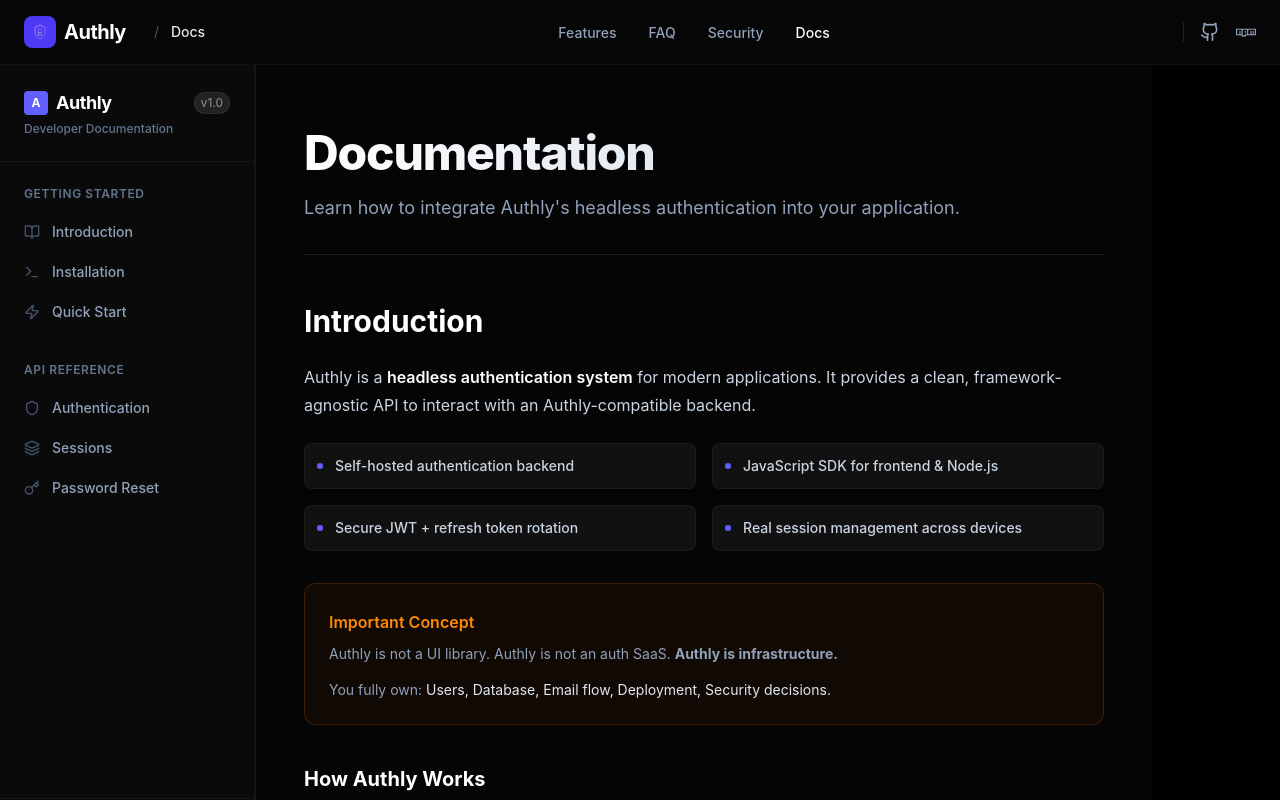
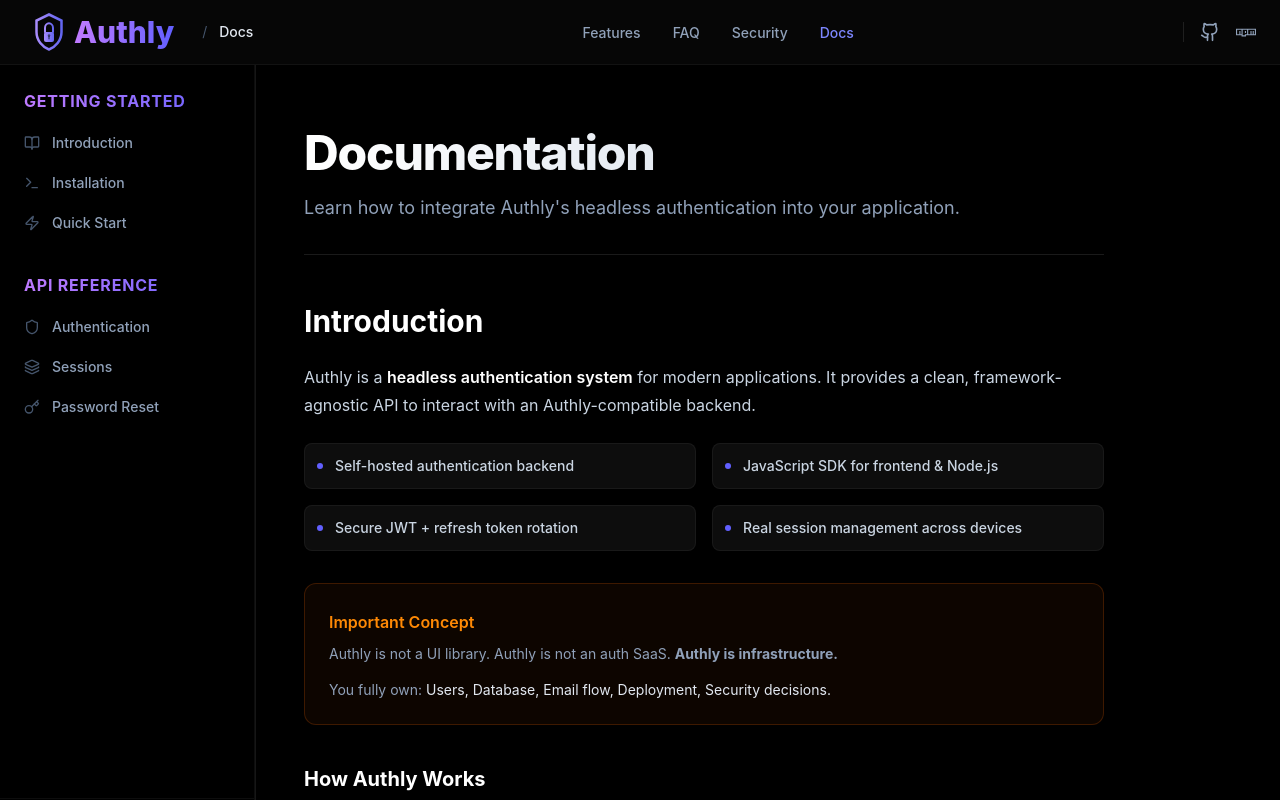
Before and after one commit to Prateet-Github/authly, a React (Vite) app: page /docs in a window 1280 px wide. Built offline with nearby package versions, Linux system fonts and the light colour scheme.

Commit message:
feat: update Logo component gradient ID; enhance Navbar and Sidebar styling; add backend setup and session revoke sections in Docs; refine Hero component layout

```diff
--- a/src/components/common/Logo.jsx
+++ b/src/components/common/Logo.jsx
@@ -1,5 +1,5 @@
 export function Logo({ size = 32, className = "" }) {
-  const gradientId = `logo-gradient-${size}`;
+  const gradientId = `authly-gradient-${size}`;
 
   return (
     <div className={`flex items-center ${className}`}>
@@ -11,12 +11,14 @@ export function Logo({ size = 32, className = "" }) {
         className="shrink-0"
       >
         <defs>
-          <linearGradient id={gradientId} x1="0%" y1="0%" x2="100%" y2="100%">
+          {/* LEFT → RIGHT like bg-linear-to-r */}
+          <linearGradient id={gradientId} x1="0%" y1="0%" x2="100%" y2="0%">
             <stop offset="0%" stopColor="#a78bfa" />
             <stop offset="100%" stopColor="#6366f1" />
           </linearGradient>
         </defs>
 
+        {/* Shield outline */}
         <path
           d="M50 15 L75 27 L75 50 C75 67 63 80 50 85 C37 80 25 67 25 50 L25 27 Z"
           stroke={`url(#${gradientId})`}
@@ -24,8 +26,17 @@ export function Logo({ size = 32, className = "" }) {
           fill="none"
         />
 
-        <rect x="40" y="50" width="20" height="20" rx="4" fill={`url(#${gradientId})`} />
+        {/* Lock body */}
+        <rect
+          x="40"
+          y="50"
+          width="20"
+          height="20"
+          rx="4"
+          fill={`url(#${gradientId})`}
+        />
 
+        {/* Lock shackle */}
         <path
           d="M42 50 L42 42 C42 36.5 46 32.5 50 32.5 C54 32.5 58 36.5 58 42 L58 50"
           stroke={`url(#${gradientId})`}
@@ -34,8 +45,16 @@ export function Logo({ size = 32, className = "" }) {
           strokeLinecap="round"
         />
 
-        <circle cx="50" cy="57" r="2.5" fill="#0f172a" />
-        <rect x="48.5" y="57" width="3" height="8" rx="1.5" fill="#0f172a" />
+        {/* Keyhole (slightly transparent for depth) */}
+        <circle cx="50" cy="57" r="2.5" fill="rgba(15,23,42,0.6)" />
+        <rect
+          x="48.5"
+          y="57"
+          width="3"
+          height="8"
+          rx="1.5"
+          fill="rgba(15,23,42,0.6)"
+        />
       </svg>
     </div>
   );
--- a/src/components/layout/Navbar.jsx
+++ b/src/components/layout/Navbar.jsx
@@ -1,6 +1,16 @@
 import { useState, useEffect } from "react";
 import { Link, useLocation } from "react-router-dom";
-import { Menu, X, Github, BookOpen, Layers, Zap, Shield, Terminal, ChevronRight } from "lucide-react";
+import {
+  Menu,
+  X,
+  Github,
+  BookOpen,
+  Layers,
+  Zap,
+  Shield,
+  Terminal,
+  ChevronRight,
+} from "lucide-react";
 import { FaNpm } from "react-icons/fa6";
 import { Logo } from "../common/Logo"; // Assuming you have this
 
@@ -41,14 +51,12 @@ const Navbar = () => {
   return (
     <nav className="sticky top-0 z-50 w-full border-b border-white/5 bg-[#0a0a0a]/80 backdrop-blur-md supports-backdrop-filter:bg-[#0a0a0a]/60">
       <div className="mx-auto flex h-16 max-w-7xl items-center justify-between px-6">
-
         {/* --- Left: Brand --- */}
         <div className="flex items-center gap-4">
-          <Link to="/" className="flex items-center gap-2 group">
-            <div className="relative flex h-8 w-8 items-center justify-center rounded-lg bg-indigo-600 text-white shadow-inner group-hover:bg-indigo-500 transition-colors">
-               <Logo size={20} color="white" />
-            </div>
-            <span className="text-xl font-bold tracking-tight">
+          <Link to="/" className="flex items-center">
+            <Logo size={50} />
+
+            <span className="font-extrabold hidden md:flex bg-linear-to-r from-purple-400 to-indigo-500 bg-clip-text text-transparent text-3xl">
               Authly
             </span>
           </Link>
@@ -69,7 +77,9 @@ const Navbar = () => {
               <Link
                 to={item.to}
                 className={`text-sm font-medium transition-colors hover:text-indigo-400 ${
-                  location.pathname === item.to ? "text-white" : "text-slate-400"
+                  location.pathname === item.to
+                    ? "text-indigo-400"
+                    : "text-slate-400"
                 }`}
               >
                 {item.label}
@@ -88,7 +98,7 @@ const Navbar = () => {
                 href={item.href}
                 target="_blank"
                 rel="noreferrer"
-                className="text-slate-400 hover:text-white transition-colors"
+                className="text-slate-400 hover:text-indigo-400 hover:scale-110 transition-colors"
                 aria-label={item.label}
               >
                 <item.icon className="h-5 w-5" />
@@ -115,7 +125,6 @@ const Navbar = () => {
       {isOpen && (
         <div className="absolute top-16 left-0 w-full h-[calc(100vh-4rem)] bg-[#0a0a0a] border-b border-white/10 overflow-y-auto md:hidden animate-in slide-in-from-top-2 duration-200">
           <div className="p-4 space-y-6">
-
             {/* Context: Documentation Links (Only if on Docs page) */}
             {isDocsPage && (
               <div className="space-y-3">
@@ -131,7 +140,9 @@ const Navbar = () => {
                         className="flex items-center gap-3 px-3 py-3 rounded-lg text-slate-300 hover:bg-white/5 hover:text-white transition-all border border-transparent hover:border-white/5"
                       >
                         <link.icon className="h-4 w-4 text-slate-500" />
-                        <span className="text-sm font-medium">{link.label}</span>
+                        <span className="text-sm font-medium">
+                          {link.label}
+                        </span>
                       </a>
                     </li>
                   ))}
@@ -175,7 +186,6 @@ const Navbar = () => {
                 ))}
               </div>
             </div>
-
           </div>
         </div>
       )}
--- a/src/components/layout/Sidebar.jsx
+++ b/src/components/layout/Sidebar.jsx
@@ -22,10 +22,9 @@ const Sidebar = () => {
   ];
 
   return (
-    <aside className="h-full w-full bg-[#0a0a0a] border-r border-white/5 flex flex-col">
-
+    <aside className="h-full w-full bg-black border-r border-white/5 flex flex-col">
       {/* --- Sidebar Header --- */}
-      <div className="p-6 border-b border-white/5">
+      {/* <div className="p-6 border-b border-white/5">
         <div className="flex items-center gap-2 mb-1">
           <div className="w-6 h-6 rounded bg-indigo-500 flex items-center justify-center">
             <span className="font-bold text-white text-xs">A</span>
@@ -38,13 +37,13 @@ const Sidebar = () => {
           </span>
         </div>
         <p className="text-xs text-slate-500 font-medium">Developer Documentation</p>
-      </div>
+      </div> */}
 
       {/* --- Navigation --- */}
       <nav className="flex-1 overflow-y-auto px-4 py-6 space-y-8">
         {menuGroups.map((group) => (
           <div key={group.label}>
-            <h3 className="mb-3 px-2 text-xs font-semibold uppercase tracking-wider text-slate-500">
+            <h3 className="mb-3 px-2   uppercase tracking-wider font-bold bg-linear-to-r from-purple-400 to-indigo-500 bg-clip-text text-transparent">
               {group.label}
             </h3>
 
--- a/src/sections/docs/Docs.jsx
+++ b/src/sections/docs/Docs.jsx
@@ -39,7 +39,7 @@ await confirmPasswordReset(authly["http"], {
 });`;
 
   return (
-    <div className="flex h-screen bg-[#050505] text-slate-200 overflow-hidden font-sans selection:bg-indigo-500/30">
+    <div className="flex h-screen bg-black text-slate-200 overflow-hidden font-sans selection:bg-indigo-500/30">
       {/* Sidebar - Fixed on the left */}
       <div className="hidden md:flex flex-col w-64 border-r border-white/5 bg-[#0a0a0a]">
         <Sidebar />
@@ -178,6 +178,77 @@ await confirmPasswordReset(authly["http"], {
             </div>
           </section>
 
+          {/* ================= BACKEND SETUP ================= */}
+          <section id="backend-setup" className="mb-20">
+            <h2 className="text-3xl font-bold text-white mb-6">
+              Backend Setup (Required)
+            </h2>
+
+            <div className="space-y-6 text-slate-400 leading-7">
+              <p>
+                Authly is a{" "}
+                <span className="text-white font-semibold">
+                  headless authentication system
+                </span>
+                . The JavaScript SDK does not include a backend.
+              </p>
+
+              <p>
+                Before using the Authly SDK, you must deploy an
+                Authly-compatible server.
+              </p>
+
+              <div className="p-6 rounded-xl bg-red-500/5 border border-red-500/20">
+                <p className="text-sm text-red-300">
+                  The SDK will not work without a running backend.
+                </p>
+              </div>
+
+              <h3 className="text-xl font-semibold text-white mt-8">
+                Option 1: Self-host Authly Server (Recommended)
+              </h3>
+
+              <p>Clone the official Authly server repository:</p>
+
+              <CodeBlock
+                code={`git clone https://github.com/Prateet-Github/authly-server
+cd authly-server
+npm install`}
+                fileName="terminal"
+                language="bash"
+              />
+
+              <p>
+                Create a <code className="text-indigo-400">.env</code> file:
+              </p>
+
+              <CodeBlock
+                code={`PORT=5001
+MONGO_URI=your_mongodb_url
+JWT_ACCESS_SECRET=your_access_secret
+JWT_REFRESH_SECRET=your_refresh_secret`}
+                fileName=".env"
+                language="env"
+              />
+
+              <p>Start the server:</p>
+
+              <CodeBlock
+                code={`npm run dev`}
+                fileName="terminal"
+                language="bash"
+              />
+
+              <p className="text-sm text-slate-500">
+                Your Authly API will now be available at:
+                <br />
+                <span className="text-white font-mono">
+                  http://localhost:5001/api
+                </span>
+              </p>
+            </div>
+          </section>
+
           {/* ================= GETTING STARTED ================= */}
           <section id="getting-started" className="mb-20">
             <h2 className="text-3xl font-bold text-white mb-6">
@@ -249,6 +320,35 @@ await confirmPasswordReset(authly["http"], {
                 </div>
               </div>
             </div>
+
+            {/* ================= REVOKE SESSION ================= */}
+            <div>
+              <h3 className="text-lg font-semibold text-white mb-2">
+                Logout from a Specific Device
+              </h3>
+
+              <p className="text-slate-400 mb-4">
+                Authly allows you to revoke a single session without logging the
+                user out everywhere. This is useful for “Devices” or “Security”
+                settings pages.
+              </p>
+
+              <CodeBlock
+                code={`const sessions = await authly.getSessions();
+
+// Revoke a specific session by ID
+await authly.revokeSession(sessions[1].id);`}
+                fileName="revoke-session.ts"
+                language="typescript"
+              />
+
+              <div className="mt-4 p-4 rounded-lg bg-indigo-500/5 border border-indigo-500/20">
+                <p className="text-sm text-slate-400">
+                  Revoking a session immediately invalidates its refresh token.
+                  The affected device will be logged out on its next request.
+                </p>
+              </div>
+            </div>
           </section>
 
           {/* ================= PASSWORD RESET ================= */}
--- a/src/sections/home/Hero.jsx
+++ b/src/sections/home/Hero.jsx
@@ -29,9 +29,9 @@ const Hero = () => {
       {/* Top content */}
       <div className="flex flex-col items-center text-center gap-10 px-4">
         {/* Logo + Title */}
-        <div className="flex items-center">
-          <div className="scale-90 md:scale-110">
-            <Logo size={80} />
+        <div className="flex items-center justify-center">
+          <div className="scale-80 md:scale-110">
+            <Logo size={90} />
           </div>
           <h1 className="text-6xl md:text-8xl font-extrabold bg-linear-to-r from-purple-400 to-indigo-500 bg-clip-text text-transparent">
             Authly
```
Lines whose indentation alone changed are shown as unchanged.
